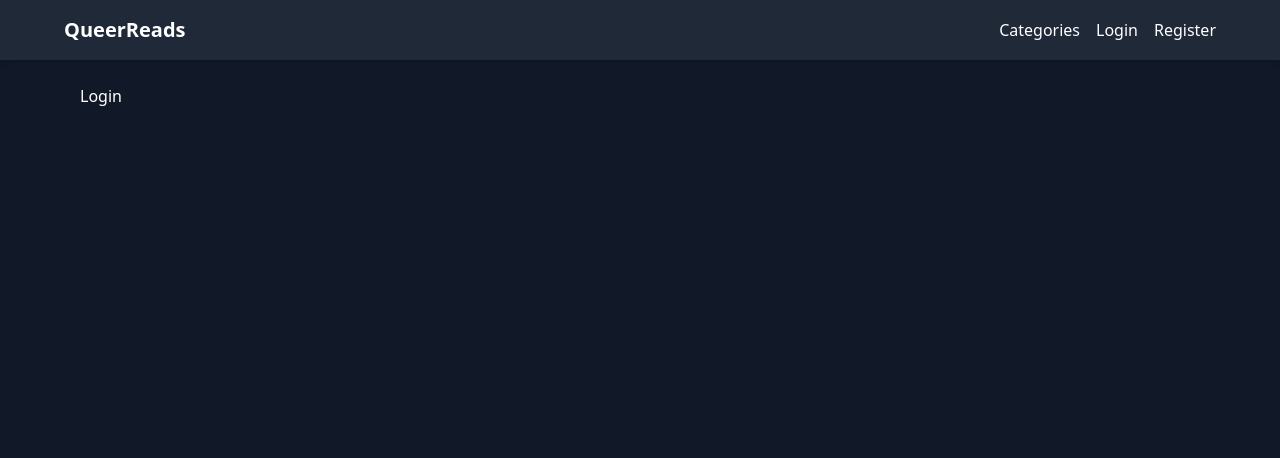
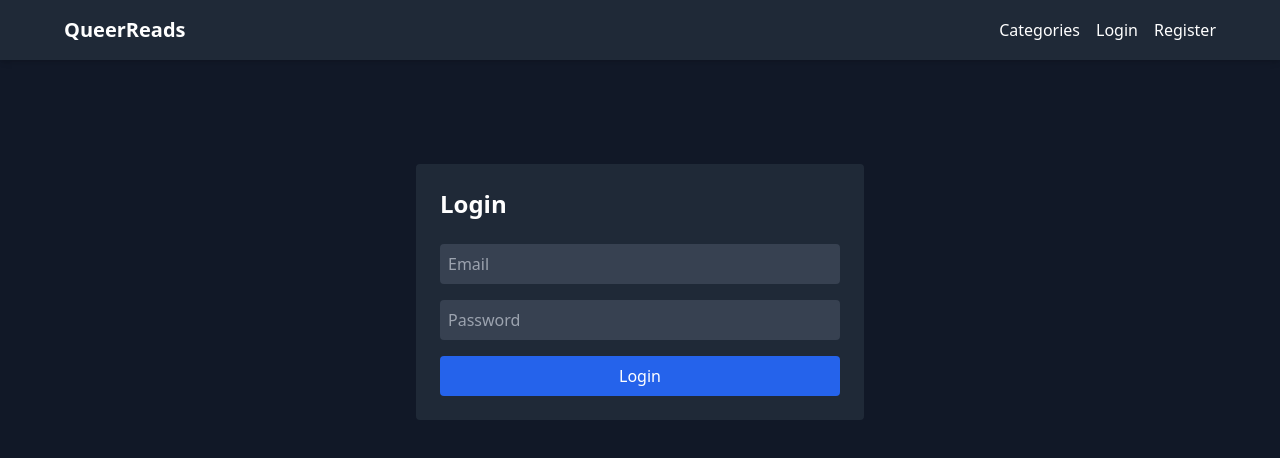
Before and after one commit to AlexBeltran31/QueerReads_frontAPI, a React (Vite) app: page /login in a window 1280 px wide. Shown: the top 458 px of the page. Built offline with nearby package versions, Linux system fonts and the light colour scheme.

Commit message:
Implement books list with React Query and adapt to Laravel resource structure

```diff
--- a/src/app/router.jsx
+++ b/src/app/router.jsx
@@ -2,14 +2,16 @@ import { Routes, Route } from 'react-router-dom'
 import Layout from '../components/layout/Layout'
 import ProtectedRoute from '../components/common/ProtectedRoute'
 import AdminRoute from '../components/common/AdminRoute'
+import LoginPage from '../features/auth/LoginPage'
+import BooksPage from '../features/books/BooksPage'
 
 function Router() {
   return (
     <Routes>
       <Route element={<Layout />}>
         {/* Public */}
-        <Route path="/" element={<div>Home</div>} />
-        <Route path="/login" element={<div>Login</div>} />
+        <Route path="/" element={<BooksPage />} />
+        <Route path="/login" element={<LoginPage />} />
         <Route path="/register" element={<div>Register</div>} />
         <Route path="/books/:id" element={<div>Book Detail</div>} />
         <Route path="/categories" element={<div>Categories</div>} />
--- a/src/context/AuthContext.jsx
+++ b/src/context/AuthContext.jsx
@@ -54,7 +54,7 @@ export function AuthProvider({ children }) {
   }
 
   return (
-    <AuthContext.Provider value={{ user, loading, login, logout }}>
+    <AuthContext.Provider value={{ user, setUser, loading, logout }}>
       {children}
     </AuthContext.Provider>
   )
--- /dev/null
+++ b/src/features/auth/LoginPage.jsx
@@ -0,0 +1,94 @@
+import { useState } from 'react'
+import { useMutation } from '@tanstack/react-query'
+import { useNavigate } from 'react-router-dom'
+import axios from 'axios'
+import { useAuth } from '../../context/AuthContext'
+
+function LoginPage() {
+  const [email, setEmail] = useState('')
+  const [password, setPassword] = useState('')
+  const navigate = useNavigate()
+  const { setUser } = useAuth()
+
+  const loginMutation = useMutation({
+  mutationFn: async () => {
+    const response = await axios.post(
+      'http://localhost:8000/api/login',
+      { email, password }
+    )
+
+    return response.data
+  },
+
+  onSuccess: async (data) => {
+    // 1️⃣ Save token
+    localStorage.setItem('token', data.token)
+
+    // 2️⃣ Fetch user
+    const userResponse = await axios.get(
+      'http://localhost:8000/api/user',
+      {
+        headers: {
+          Authorization: `Bearer ${data.token}`,
+        },
+      }
+    )
+
+    // 3️⃣ Update context
+    setUser(userResponse.data)
+
+    // 4️⃣ Redirect
+    navigate('/')
+  },
+})
+
+
+
+  return (
+    <div className="max-w-md mx-auto mt-20 bg-gray-800 p-6 rounded">
+      <h2 className="text-2xl font-bold mb-6">Login</h2>
+
+        <form
+            className="space-y-4"
+            onSubmit={(e) => {
+                e.preventDefault()
+                loginMutation.mutate()
+            }}
+        >
+
+        <input
+          type="email"
+          placeholder="Email"
+          className="w-full p-2 rounded bg-gray-700"
+          value={email}
+          onChange={(e) => setEmail(e.target.value)}
+        />
+
+        <input
+          type="password"
+          placeholder="Password"
+          className="w-full p-2 rounded bg-gray-700"
+          value={password}
+          onChange={(e) => setPassword(e.target.value)}
+        />
+
+        <button
+            type="submit"
+            disabled={loginMutation.isPending}
+            className="w-full bg-blue-600 p-2 rounded"
+        >
+            {loginMutation.isPending ? 'Logging in...' : 'Login'}
+        </button>
+
+        {loginMutation.isError && (
+        <p className="text-red-500 mt-2">
+            Invalid credentials
+        </p>
+        )}
+
+      </form>
+    </div>
+  )
+}
+
+export default LoginPage
--- /dev/null
+++ b/src/features/books/BooksPage.jsx
@@ -0,0 +1,51 @@
+import { useQuery } from '@tanstack/react-query'
+import axios from 'axios'
+
+function BooksPage() {
+  const { data, isLoading, isError, error } = useQuery({
+    queryKey: ['books'],
+    queryFn: async () => {
+      const response = await axios.get(
+        'http://127.0.0.1:8000/api/books'
+      )
+      return response.data.data
+    },
+  })
+
+  if (isLoading) {
+    return <div className="text-center mt-10">Loading books...</div>
+  }
+
+  if (isError) {
+    console.log(error)
+    return (
+        <div className="text-center mt-10 text-red-500">
+        {error.message}
+        </div>
+    )
+    }
+
+  return (
+    <div>
+      <h1 className="text-3xl font-bold mb-6">Books</h1>
+
+      <div className="grid grid-cols-1 md:grid-cols-3 gap-6">
+        {data.map((book) => (
+          <div
+            key={book.id}
+            className="bg-gray-800 p-4 rounded shadow"
+          >
+            <h2 className="text-xl font-semibold">
+              {book.title}
+            </h2>
+            <p className="text-gray-400 mt-2">
+              {book.author}
+            </p>
+          </div>
+        ))}
+      </div>
+    </div>
+  )
+}
+
+export default BooksPage
```
